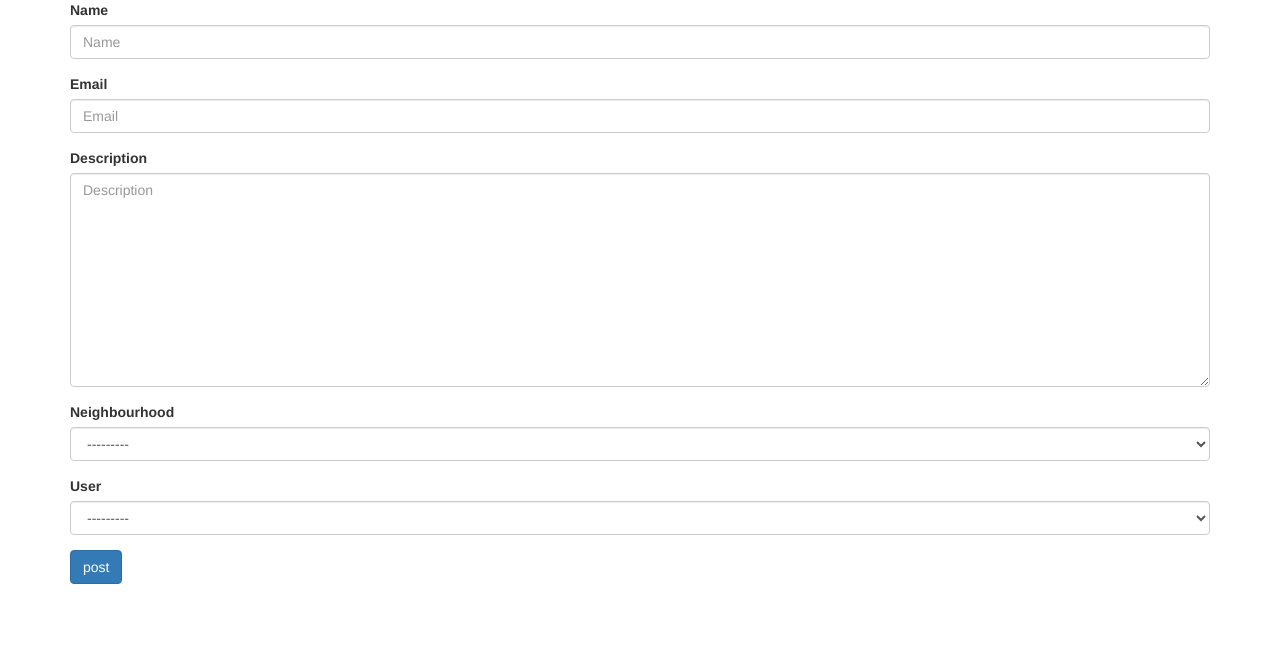
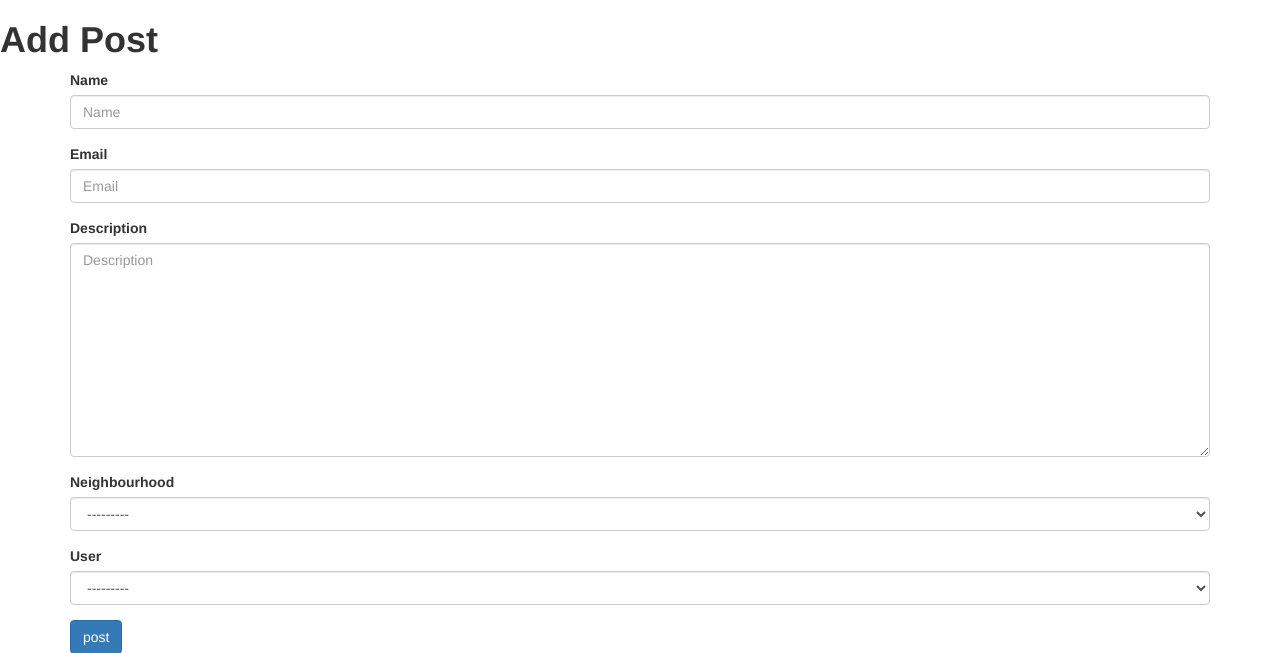
Before and after one commit to eliki-hue/neighbourhood, a Django app: template myNeighbourhood/templates/add_post.html in a window 1280 px wide. Shown: the top 653 px of the page. Run offline with Django 4.2, Linux system fonts and the light colour scheme; the template is opened without the code that fills it: values that come from a table or form of the project are taken from there, others are empty; parts of the project's set-up code (start-up, migrations or seed data) failed here and were passed over; some libraries are stand-ins or nearby versions.

Commit message:
added urls

```diff
--- a/myNeighbourhood/templates/add_business.html
+++ b/myNeighbourhood/templates/add_business.html
@@ -1,7 +1,7 @@
 {% extends 'base.html' %}
 {% load bootstrap3 %}
 {% block content %}
-{{message}}
+<h1>Add Business </h1>
 <div class="container">
     <form  action="{%url 'my_post'%}" method="post" enctype="multipart/form-data">
     {% csrf_token %}
--- a/myNeighbourhood/templates/add_post.html
+++ b/myNeighbourhood/templates/add_post.html
@@ -1,7 +1,7 @@
 {% extends 'base.html' %}
 {% load bootstrap3 %}
 {% block content %}
-{{message}}
+<h1><strong>Add Post</strong></h1>
 <div class="container">
     <form  action="{%url 'my_post'%}" method="post" enctype="multipart/form-data">
     {% csrf_token %}
--- a/myNeighbourhood/urls.py
+++ b/myNeighbourhood/urls.py
@@ -4,17 +4,12 @@ from django.conf import settings
 from django.conf.urls.static import static
 
 urlpatterns=[
-    # path('', views.home, name ='home'),
-    # path('my_profile', views.profile_display, name='profile_display'),
-    # path('update_profile', views.profile_update, name='profile_update'),
-    # path('my_post', views.add_post, name='my_post'),
-    # path('add_comment', views.add_comment, name='add_comment'),
-    # path('signup', views.signup, name='signup'),
-    # # path("like/<int:id>",views.project_like,name='project_like'),
-    # path("details/<int:pk>",views.project_details,name='project_details'),
-    # path('rate/', views.rate_project, name='rate_project' ),
-    # path('api/projects', views.ProjectList.as_view()),
-    # path('api/project/project-id/<int:pk>[0-9]+)', views.ProfileDescription.as_view()),
-    # path('search/', views.search_results, name='search_results'),
-    # path('rate/<int:pk>', views.rate, name='rate')
+    path('home', views.home, name ='home'),
+    path('my_profile', views.profile_display, name='profile_display'),
+    path('update_profile', views.profile_update, name='profile_update'),
+    path('my_post', views.add_post, name='my_post'),
+    path('add_business', views.add_comment, name='add_business'),
+    path('add_neighbourhood', views.add_comment, name='add_neighbourhood'),
+
+
 ]
```
